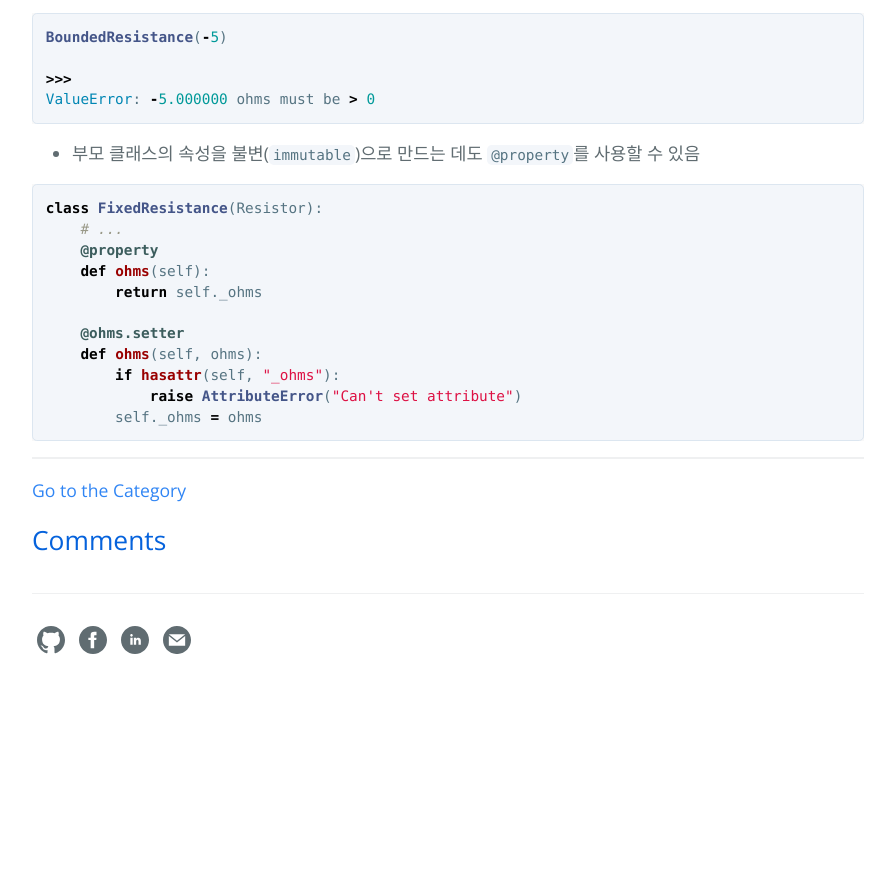
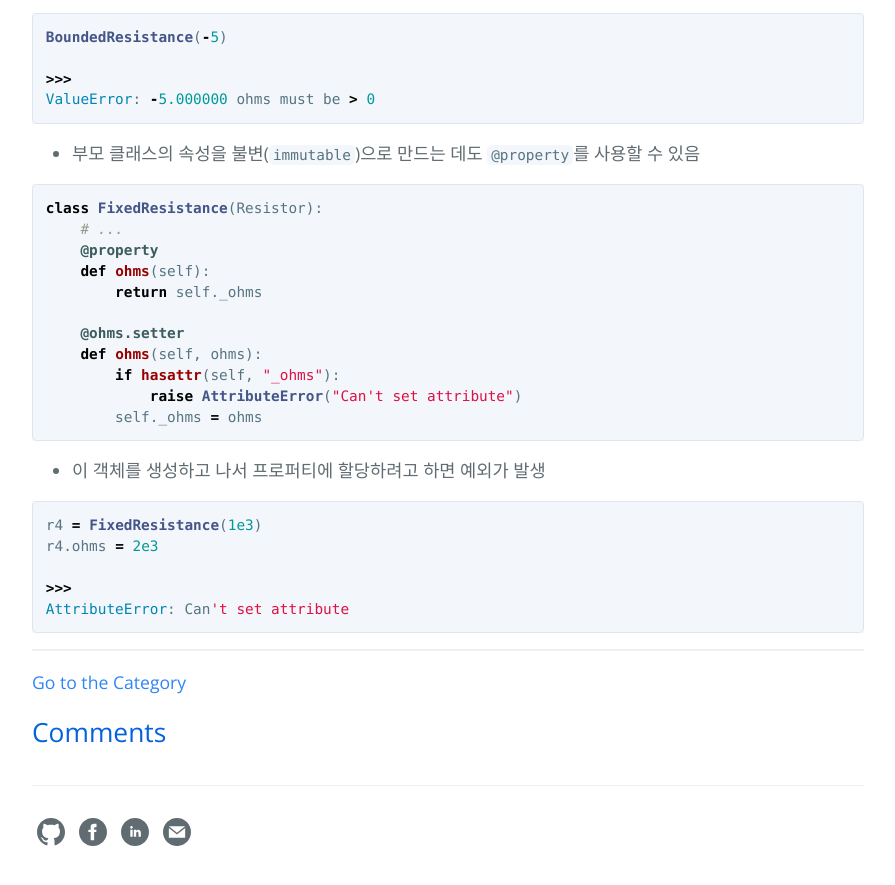
Before and after one commit to hcnoh/hcnoh.github.io, a Jekyll site: the page built from _posts/2018-10-09-effective-python-way29.md, in a window 1280 px wide and 900 px high, scrolled down 2987 px. Shown: the top 885 px of the window, without its empty margins (192-1087 px from the left). Built offline with Jekyll 4.4.1, drawn with Linux system fonts in a browser that asks for light colours; comment, search, counter and statistics services are not loaded; before the commit the page ends 3695 px from its top, so only the background shows below that.

Commit message:
Update 2018-10-09-effective-python-way29.md

````diff
--- a/_posts/2018-10-09-effective-python-way29.md
+++ b/_posts/2018-10-09-effective-python-way29.md
@@ -145,3 +145,13 @@ class FixedResistance(Resistor):
             raise AttributeError("Can't set attribute")
         self._ohms = ohms
 ```
+
+- 이 객체를 생성하고 나서 프로퍼티에 할당하려고 하면 예외가 발생
+
+```python
+r4 = FixedResistance(1e3)
+r4.ohms = 2e3
+
+>>>
+AttributeError: Can't set attribute
+```
````
